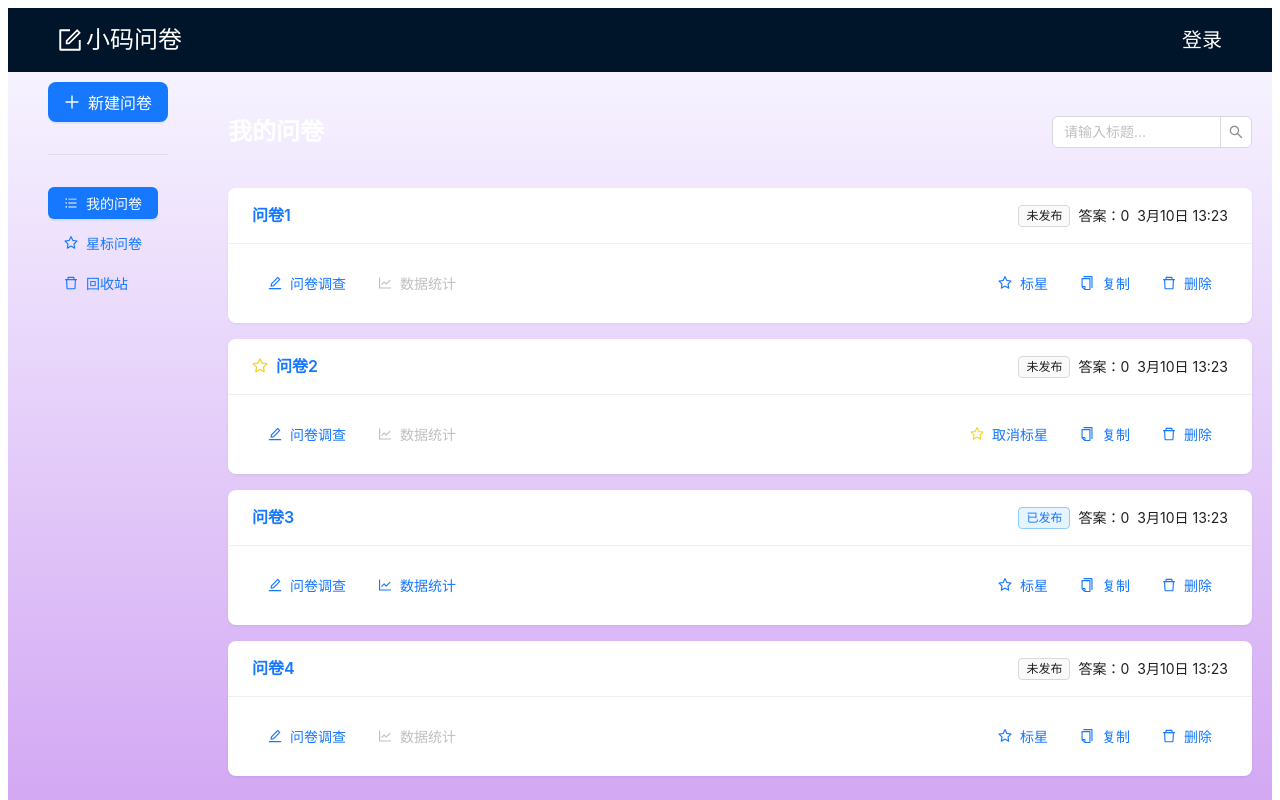
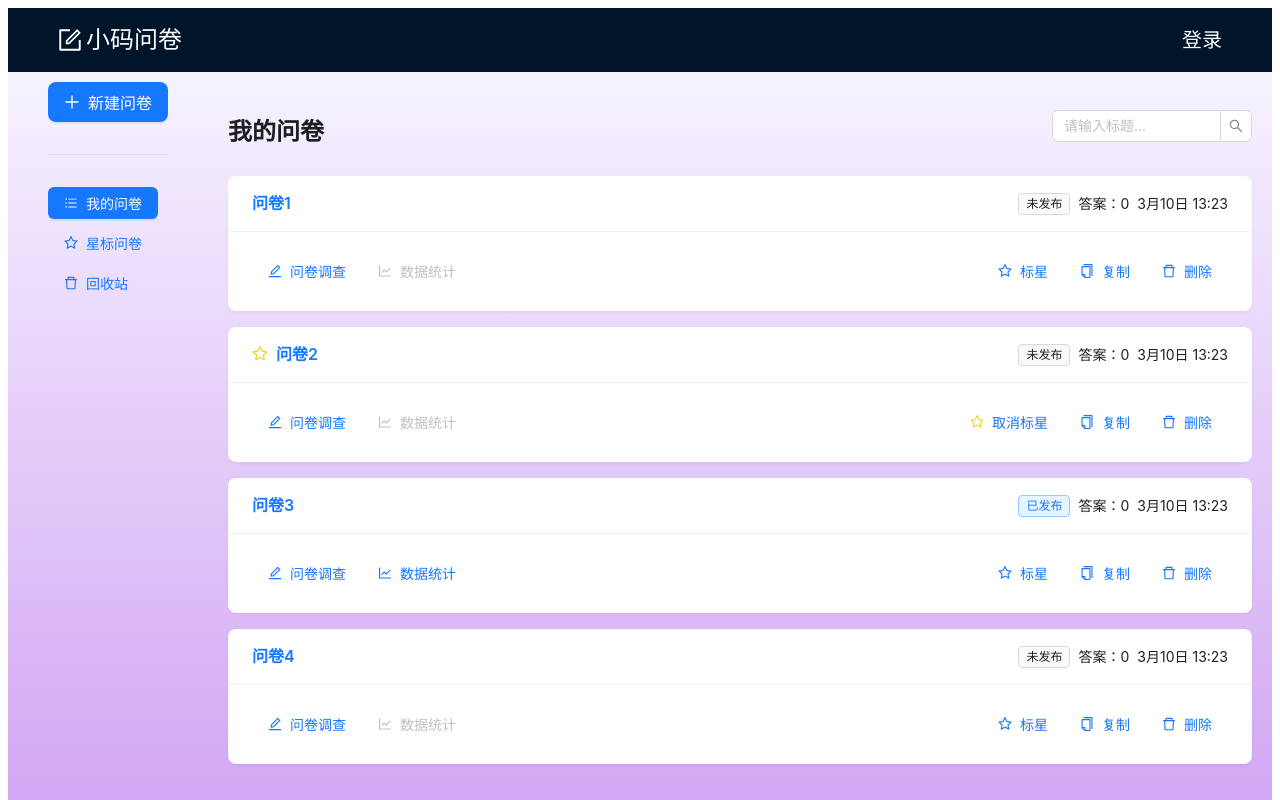
Before and after one commit to ChenHaoJie9527/mini-questionnaire, a React (Create React App) app: page /mange/list in a window 1280 px wide. Shown: the top 800 px of the page. Built offline with nearby package versions, Linux system fonts and the light colour scheme.

Commit message:
style: 更改样式

```diff
--- a/src/components/Header.tsx
+++ b/src/components/Header.tsx
@@ -1,6 +1,8 @@
 import React, { FC } from "react";
 import { Input } from "antd";
+import {Typography} from "antd"
 
+const {Title} = Typography;
 const { Search } = Input;
 
 const Header: FC = () => {
@@ -9,7 +11,7 @@ const Header: FC = () => {
   };
   return (
     <div className="w-full flex items-center justify-between">
-      <p className="text-2xl font-black">我的问卷</p>
+      <Title level={3}>我的问卷</Title>
       <Search
         placeholder="请输入标题..."
         onSearch={onSearch}
```
